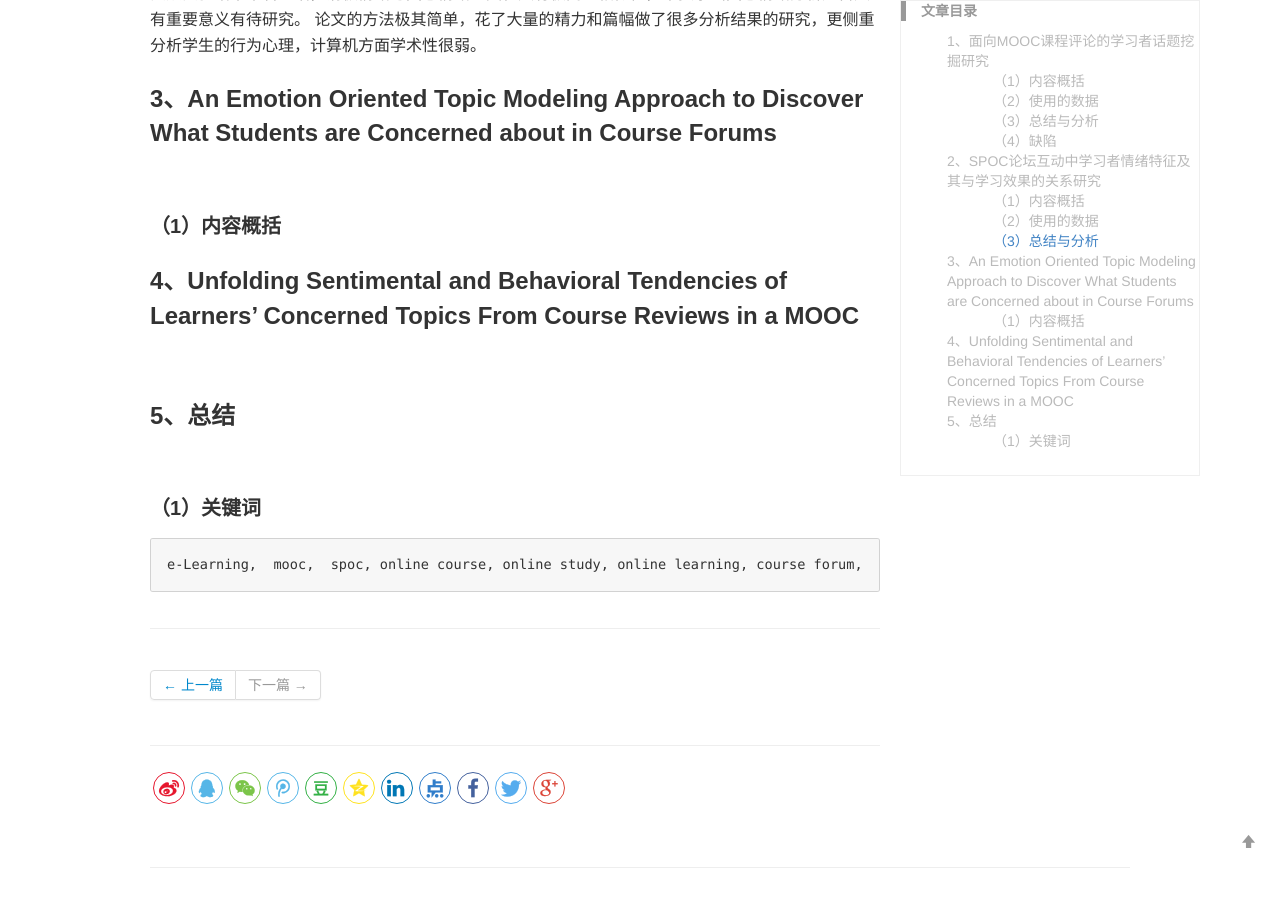
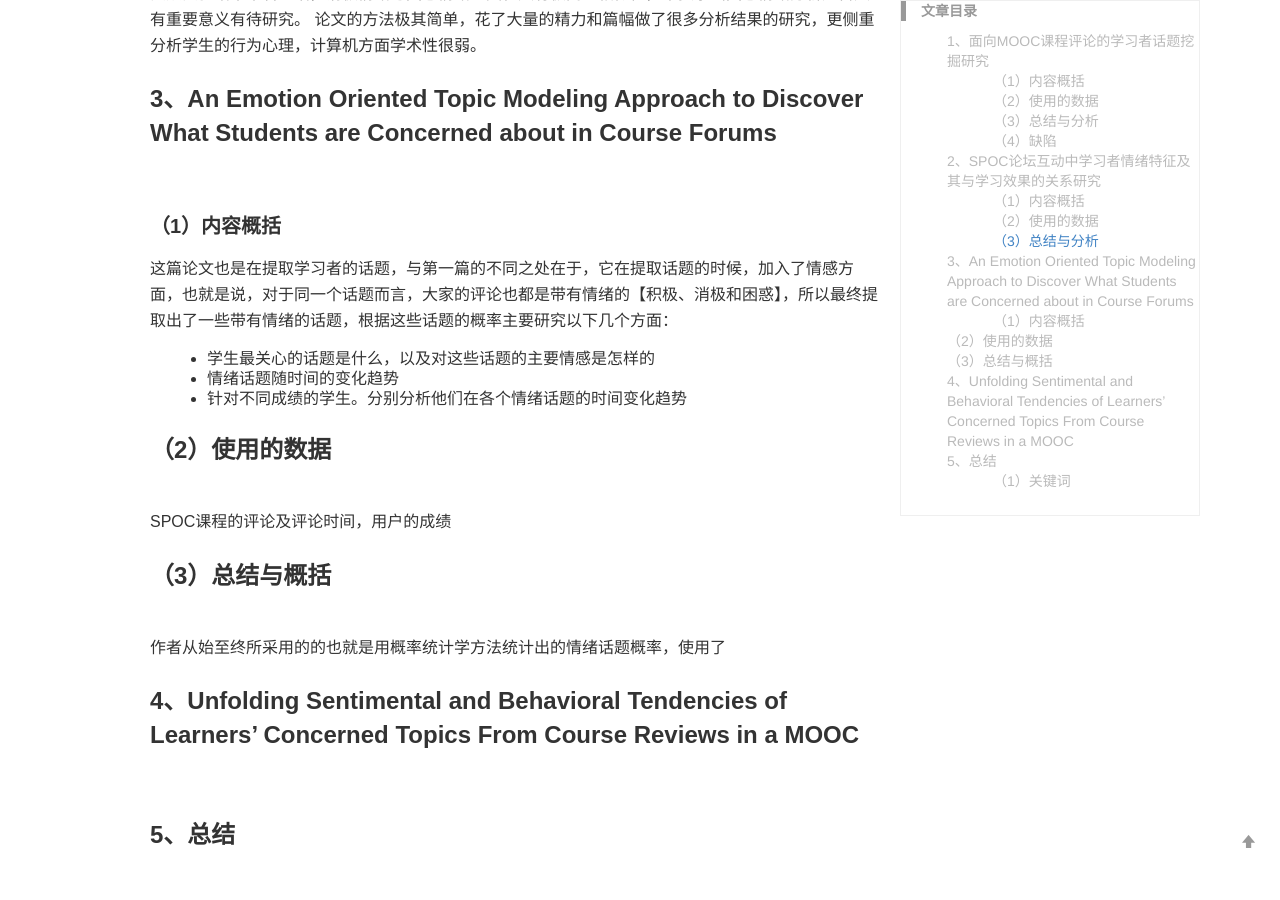
Before and after one commit to yuanmingchen/yuanmingchen.github.io, a Jekyll site: the page built from _posts/2019-04-18-Online Course nlp paper survey.md, in a window 1280 px wide and 900 px high, scrolled down 1572 px. Built offline with Jekyll 4.4.1, drawn with Linux system fonts in a browser that asks for light colours; comment, search, counter and statistics services are not loaded.

Commit message:
Updates _posts/2019-04-18-Online Course nlp paper survey.md
Auto commit by GitBook Editor

```diff
--- a/_posts/2019-04-18-Online Course nlp paper survey.md
+++ b/_posts/2019-04-18-Online Course nlp paper survey.md
@@ -37,9 +37,19 @@ SPOC论坛的评论以及评论时间，学习者的最终成绩
 #### （3）总结与分析
 与第一篇论文不同，这一篇论文针对的仅仅是已完成课程的学习者，主要是从情感方面来分析，分析情感变化趋势以及成绩与情感的关系。该论文使用的方法非常简单，仅仅用了情感词典，唯一的可圈可点之处就在于并非仅仅考虑积极和消极情感，还考虑了一种困惑情感，建立了一个困惑情感词典。但是其实从实验结果来看的话，消极情绪与困惑情绪的变化具有极高的相似性，单独拿出困惑情绪分析是否具有重要意义有待研究。
 论文的方法极其简单，花了大量的精力和篇幅做了很多分析结果的研究，更侧重分析学生的行为心理，计算机方面学术性很弱。
+
 ### 3、An Emotion Oriented Topic Modeling Approach to Discover What Students are Concerned about in Course Forums
 #### （1）内容概括
+这篇论文也是在提取学习者的话题，与第一篇的不同之处在于，它在提取话题的时候，加入了情感方面，也就是说，对于同一个话题而言，大家的评论也都是带有情绪的【积极、消极和困惑】，所以最终提取出了一些带有情绪的话题，根据这些话题的概率主要研究以下几个方面：
+- 学生最关心的话题是什么，以及对这些话题的主要情感是怎样的
+- 情绪话题随时间的变化趋势
+- 针对不同成绩的学生。分别分析他们在各个情绪话题的时间变化趋势
 
+### （2）使用的数据
+SPOC课程的评论及评论时间，用户的成绩
+
+### （3）总结与概括
+作者从始至终所采用的的也就是用概率统计学方法统计出的情绪话题概率，使用了
 
 ### 4、Unfolding Sentimental and Behavioral Tendencies of Learners’ Concerned Topics From Course Reviews in a MOOC
 ### 5、总结
```
